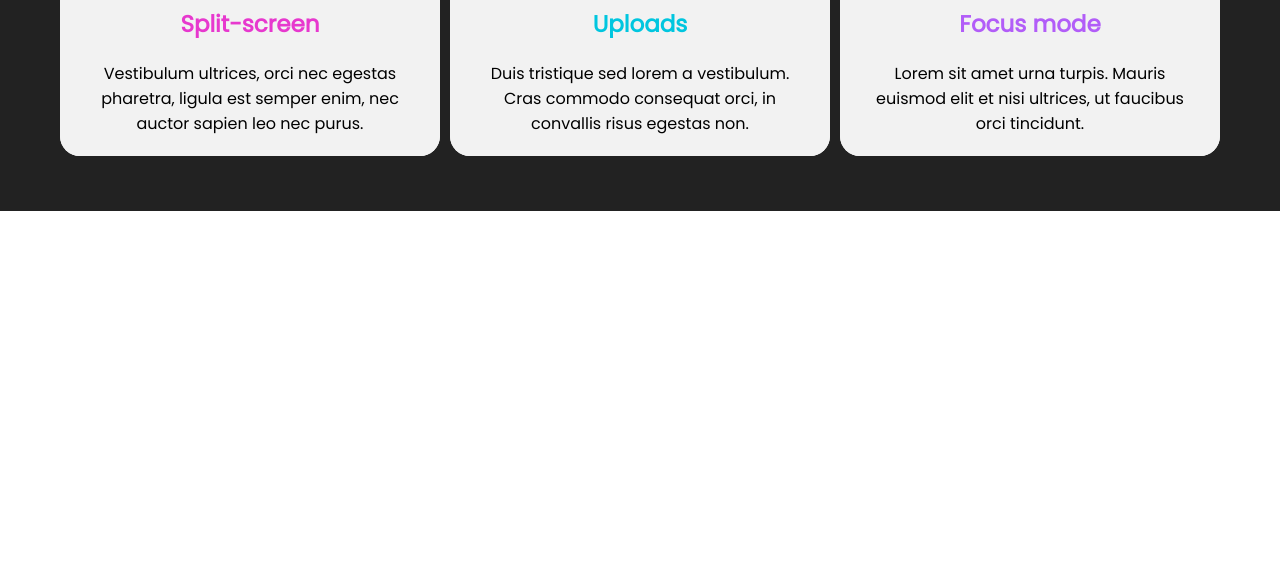
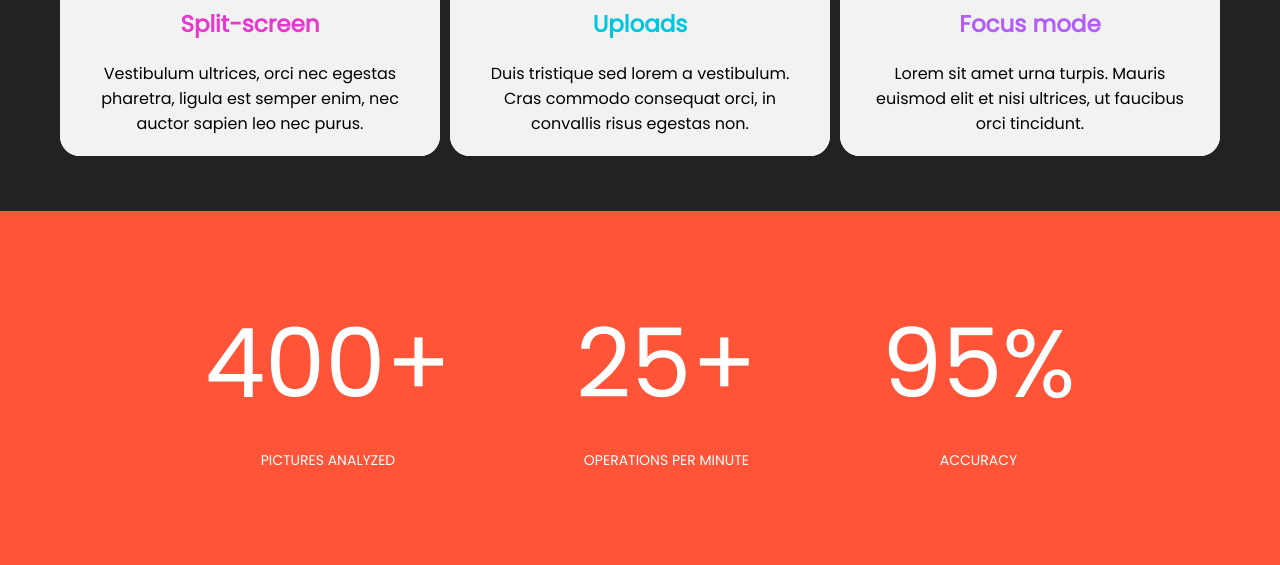
Before and after one commit to dimiatr/happy_site, a plain HTML site: page index.html in a window 1280 px wide. Shown: the part 2031-2596 px from the top of the page. Before the commit the page ends 2242 px from the top, so only its background shows below. Drawn offline with Linux system fonts and the light colour scheme.

Commit message:
добавлена 3 секция со статистикой

```diff
--- a/index.html
+++ b/index.html
@@ -131,5 +131,21 @@
             </div>
         </div>
     </section>
+    <section class="three">
+        <div class="three__container">
+            <div class="three__statics">
+                <div style="font-size: 96px;">400+</div>
+                <p style="font-size: 14px;">PICTURES ANALYZED</p>
+            </div>
+            <div class="three__statics">
+                <div style="font-size: 96px;">25+</div>
+                <p style="font-size: 14px;">OPERATIONS PER MINUTE</p>
+            </div>
+            <div class="three__statics">
+                <div style="font-size: 96px;">95%</div>
+                <p style="font-size: 14px;">ACCURACY</p>
+            </div>
+        </div>
+    </section>
 </body>
 </html>
--- a/style.css
+++ b/style.css
@@ -165,3 +165,20 @@ a {
     top: 259px;
     left: 158px;
 }
+
+.three {
+    background-color: #FF5437;
+}
+
+.three__container {
+    display: flex;
+    justify-content: space-evenly;
+    align-items: center;
+    padding: 80px;
+    /* gap: 30px; */
+}
+
+.three__statics {
+    text-align: center;
+    color: white;
+}
```
